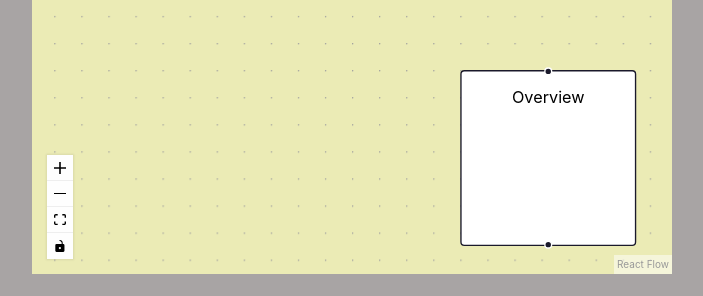
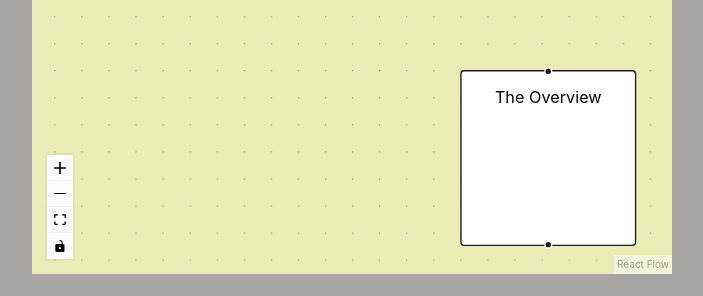
Before and after one commit to edwardtanguay/showcase-react-flow, a React (Vite) app: page / in a window 1280 px wide. Shown: the part 414-710 px from the top of the page, without its empty margins (288-991 px from the left). Built offline with nearby package versions, Linux system fonts and the light colour scheme.

Commit message:
nodes in folder

```diff
--- a/src/App.tsx
+++ b/src/App.tsx
@@ -1,7 +1,6 @@
 /* eslint-disable react-hooks/exhaustive-deps */
 import {
 	ReactFlow,
-	Node,
 	Edge,
 	Background,
 	Controls,
@@ -12,43 +11,7 @@ import {
 } from "@xyflow/react";
 import "@xyflow/react/dist/style.css";
 import { useCallback } from "react";
-
-const initialNodes: Node[] = [
-	{
-		id: "1",
-		data: {
-			label: "Information",
-		},
-		position: { x: 0, y: 0 },
-		hidden: true,
-	},
-	{
-		id: "2",
-		data: {
-			label: "Welcome",
-		},
-		position: { x: 100, y: 50 },
-		selected: true,
-	},
-	{
-		id: "3",
-		data: {
-			label: "Records",
-		},
-		position: { x: 260, y: 150 },
-		width: 130,
-		height: 130,
-	},
-	{
-		id: "4",
-		data: {
-			label: "Overview",
-		},
-		position: { x: 390, y: 350 },
-		width: 130,
-		height: 130,
-	},
-];
+import { initialNodes } from "./nodes";
 
 const initialEdges: Edge[] = [
 	{
--- a/src/nodes/index.ts
+++ b/src/nodes/index.ts
@@ -1,5 +1,42 @@
-import { NodeTypes } from "@xyflow/react";
+import { Node, NodeTypes } from "@xyflow/react";
 import { PositionLoggerNode } from "./PositionLoggerNode";
+
+export const initialNodes: Node[] = [
+	{
+		id: "1",
+		data: {
+			label: "Information",
+		},
+		position: { x: 0, y: 0 },
+		hidden: true,
+	},
+	{
+		id: "2",
+		data: {
+			label: "Welcome",
+		},
+		position: { x: 100, y: 50 },
+		selected: true,
+	},
+	{
+		id: "3",
+		data: {
+			label: "Records",
+		},
+		position: { x: 260, y: 150 },
+		width: 130,
+		height: 130,
+	},
+	{
+		id: "4",
+		data: {
+			label: "The Overview",
+		},
+		position: { x: 390, y: 350 },
+		width: 130,
+		height: 130,
+	},
+];
 
 
 export const nodeTypes = {
```
